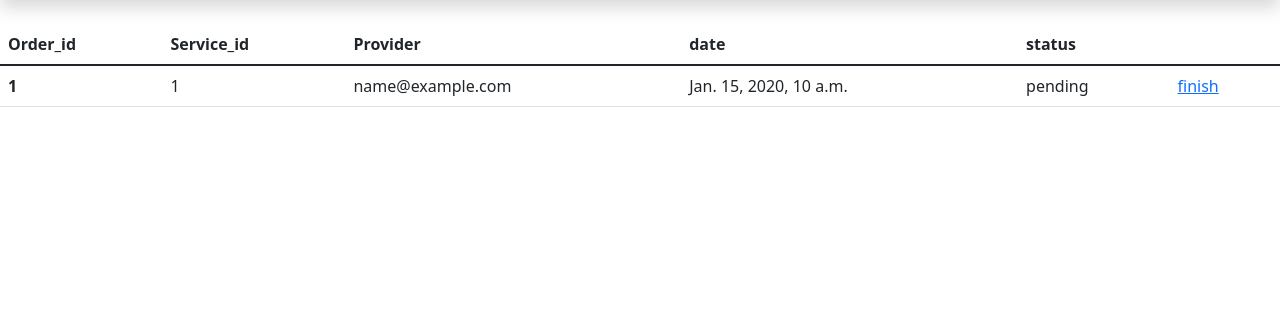
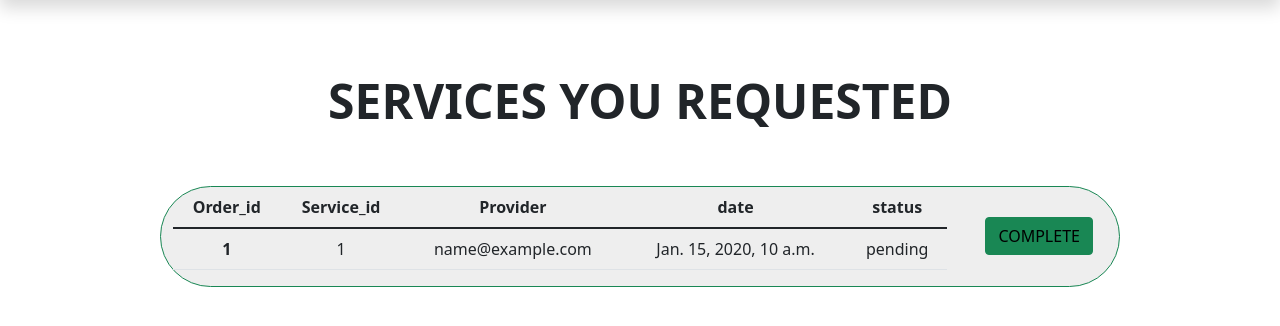
Before and after one commit to gcivil-nyu-org/S2022-Team-4-repo, a Django app: page /user_center/request/ in a window 1280 px wide. Shown: the part 72-398 px from the top of the page. Run offline with Django 4.2, Linux system fonts and the light colour scheme; a user stored in the database is signed in; tables that the repository leaves empty hold one stand-in row (values such as "Sample post").

Commit message:
Update my_request_page.html

```diff
--- a/home_fix/user_center/templates/user_center/my_request_page.html
+++ b/home_fix/user_center/templates/user_center/my_request_page.html
@@ -1,7 +1,24 @@
 {% extends "basic/layout.html" %}
 {% block title %} My Request | Homefix{% endblock %}
 {% block body %}
+
+<br><br>
+<center>
+<h1 class="display-5 fw-bold">SERVICES YOU REQUESTED</h1>
+</center>
+<br><br>
+
 {% for order in order_list%}
+<style>
+    a {
+        text-decoration: none;
+        color: black;
+      }
+  </style>
+
+<div class="container w-75 border border-success rounded-pill" style="background-color: #eee;">
+    <div class="row">
+        <div class="col-10 text-center">
             <table class="table">
                 <thead>
                 <tr>
@@ -19,14 +36,22 @@
                     <td>{{ order.service.user }}</td>
                     <td>{{ order.timestamp }}</td>
                     <td>{{ order.status }}</td>
-        <td>
+                    <!-- <td>
                         {% if order.status != 'finished'%}
                         <div><a href="{% url 'user_center:request_finish' order.id %}">finish</a></div>
                         {%endif%}
-        </td>
+                    </td> -->
                 </tr>
                 </tbody>
             </table>
-
+        </div>
+        {% if order.status != 'finished'%}
+        <div class="col justify-content-center align-self-center text-center">
+            <button type="button" class="btn btn-success"><a href="{% url 'user_center:request_finish' order.id %}">COMPLETE</a></button>
+        </div>
+        {%endif%}
+    </div>
+</div>
+<br><br>
 {% endfor %}
 {% endblock %}
```
Lines whose indentation alone changed are shown as unchanged.
